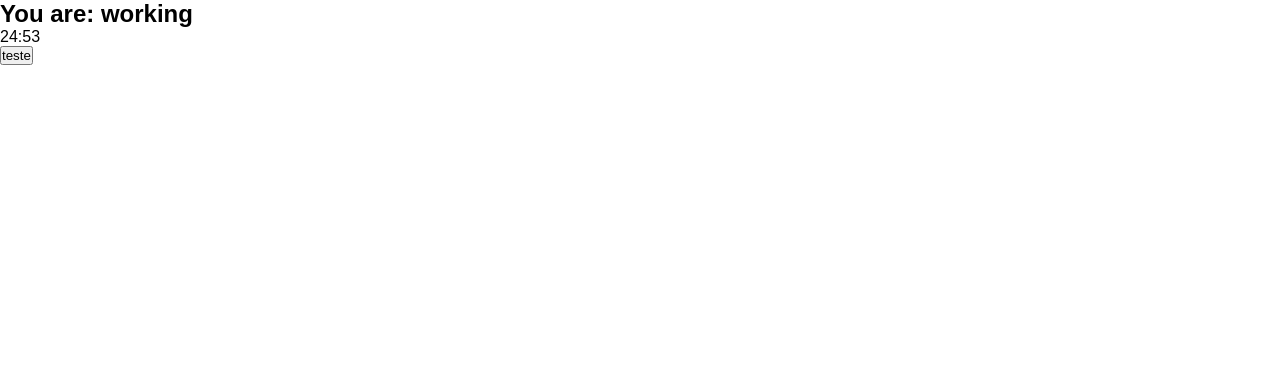
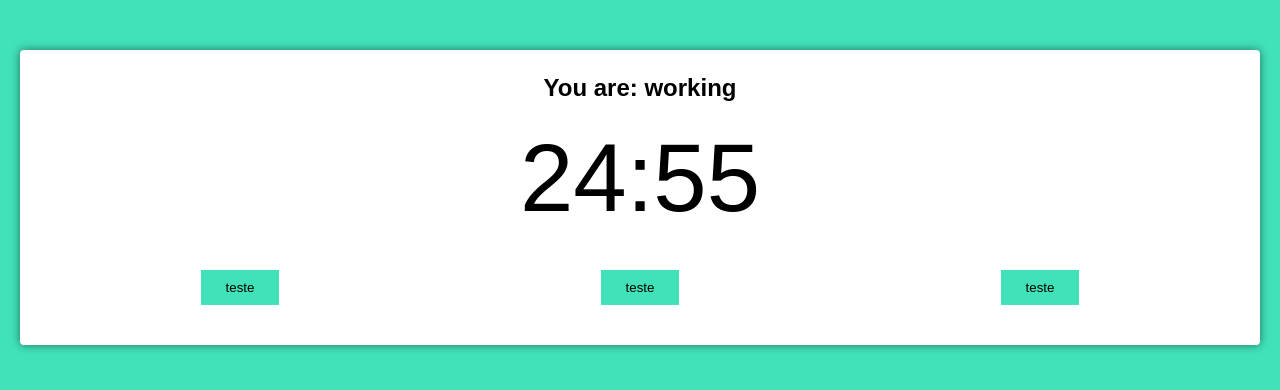
Before and after one commit to carlosael/pomodoro-app, a React (Create React App) app: page / in a window 1280 px wide. Shown: the top 390 px of the page. Built offline with nearby package versions, Linux system fonts and the light colour scheme.

Commit message:
fix: css edited

```diff
--- a/src/App.tsx
+++ b/src/App.tsx
@@ -5,9 +5,9 @@ function App(): JSX.Element {
   return (
     <div className="App">
       <PomodoroTimer
-        defaultPomodoroTimer={1500}
-        defaultShortBreakTimer={300}
-        defaultLongBreakTimer={900}
+        pomodoroTimer={1500}
+        shortBreakTimer={300}
+        longBreakTimer={900}
       ></PomodoroTimer>
     </div>
   );
--- a/src/components/pomodoro-timer.tsx
+++ b/src/components/pomodoro-timer.tsx
@@ -5,13 +5,13 @@ import { Button } from './button';
 import { Timer } from './timer';
 
 interface Props {
-  defaultPomodoroTimer: number;
-  defaultShortBreakTimer: number;
-  defaultLongBreakTimer: number;
+  pomodoroTimer: number;
+  shortBreakTimer: number;
+  longBreakTimer: number;
 }
 
 export function PomodoroTimer(props: Props): JSX.Element {
-  const [mainTime, setMainTime] = React.useState(props.defaultPomodoroTimer);
+  const [mainTime, setMainTime] = React.useState(props.pomodoroTimer);
   useInterval(() => {
     setMainTime(mainTime - 1);
   }, 1000);
@@ -19,7 +19,11 @@ export function PomodoroTimer(props: Props): JSX.Element {
     <div className="pomodoro">
       <h2>You are: working</h2>
       <Timer mainTime={mainTime}></Timer>
-      <Button text="teste" onClick={() => console.log('teste')}></Button>
+      <div className="controls">
+        <Button text="teste" onClick={() => console.log('teste')}></Button>
+        <Button text="teste" onClick={() => console.log('teste')}></Button>
+        <Button text="teste" onClick={() => console.log('teste')}></Button>
+      </div>
     </div>
   );
 }
--- a/src/index.css
+++ b/src/index.css
@@ -7,5 +7,64 @@
 
 body  {
   font-family: sans-serif;
+  background: #41e2ba;
+  transition: background-color 300ms ease-in-out;
+  line-height: 1.5;
+}
 
+.container {
+  max-width: 640px;
+  margin: 0 auto;
 }
+
+.working {
+  background: #ef5d50;
+}
+
+.hidden {
+  display: none;
+}
+
+.pomodoro {
+  background: #fff;
+  margin: 50px 20px;
+  padding: 20px;
+  border-radius: 4px;
+  box-shadow: 0 0 10px rgba(0, 0, 0, 0.5);
+}
+
+.pomodoro h2 {
+  font-size: 24px;
+  text-align: center;
+}
+
+.pomodoro button {
+  background: #41e2ba;
+  border: none;
+  cursor: pointer;
+  padding: 10px 25px;
+  color: #000;
+  transition: background-color 300ms ease-in-out;
+  margin: 20px auto;
+}
+
+.working .pomodoro button {
+  background: #ef5d50;
+  border: none;
+  cursor: pointer;
+  padding: 10px 25px;
+  color: #FFF;
+  transition: background-color 300ms ease-in-out;
+  margin: 20px auto;
+}
+
+.pomodoro .controls {
+  display: flex;
+  align-items: center;
+  justify-content: space-evenly;
+}
+
+.pomodoro .timer {
+  font-size: 6rem;
+  text-align: center;
+}
```
